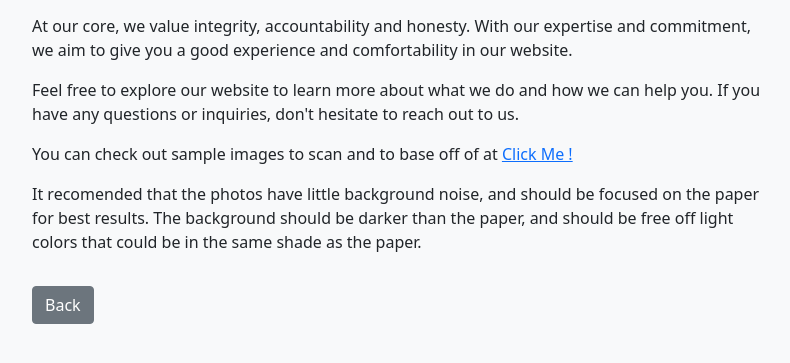
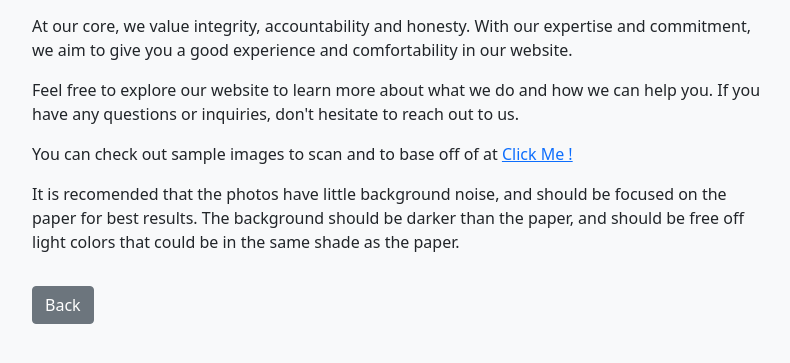
Before and after one commit to kyouvv/OMR-WebApp, a Flask app: page /about in a window 1280 px wide. Shown: the part 210-573 px from the top of the page, without its empty margins (240-1030 px from the left). Run offline with Flask 3, Linux system fonts and the light colour scheme.

Commit message:
grammar error

```diff
--- a/templates/about.html
+++ b/templates/about.html
@@ -9,7 +9,7 @@
                 <p>At our core, we value integrity, accountability and honesty. With our expertise and commitment, we aim to give you a good experience and comfortability in our website.</p>
                 <p>Feel free to explore our website to learn more about what we do and how we can help you. If you have any questions or inquiries, don't hesitate to reach out to us.</p>
                 <p>You can check out sample images to scan and to base off of at <a type="button" href="https://drive.google.com/drive/folders/1rIrzTUaJsyABk70S451lL5Opr-juUkBy?usp=sharing"> Click Me ! </a></p>
-                <p>It recomended that the photos have little background noise, and should be focused on the paper for best results. The background should be darker than the paper, and should be free off light colors that could be in the same shade as the paper.</p>
+                <p>It is recomended that the photos have little background noise, and should be focused on the paper for best results. The background should be darker than the paper, and should be free off light colors that could be in the same shade as the paper.</p>
             </div>
         </div>
         <div class="row mt-3">
```
